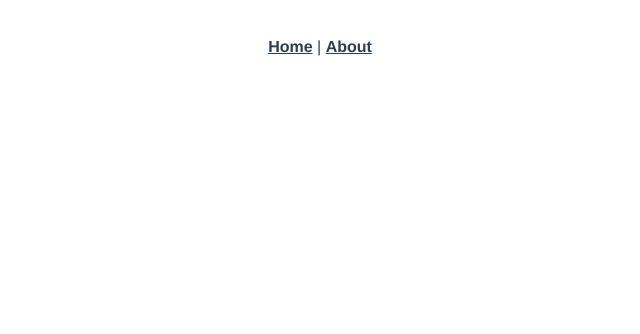
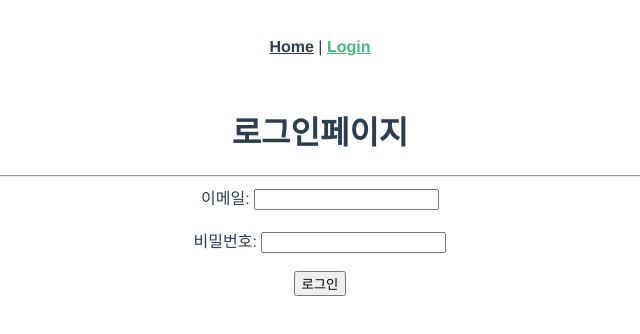
Before and after one commit to reverse-wisdom/Truffle, a Vue app in the folder frontend/truffle/: page /login in a window 1280 px wide. Shown: the top 334 px of the page, without its empty margins (320-960 px from the left). Built offline with nearby package versions, Linux system fonts and the light colour scheme.

Commit message:
Create S04P22D110-47 : vuex,axios추가, 간단한 로그인추가(백연결x)

```diff
--- a/frontend/truffle/package.json
+++ b/frontend/truffle/package.json
@@ -8,9 +8,11 @@
     "lint": "vue-cli-service lint"
   },
   "dependencies": {
+    "axios": "^0.21.1",
     "core-js": "^3.6.5",
     "vue": "^2.6.11",
-    "vue-router": "^3.2.0"
+    "vue-router": "^3.2.0",
+    "vuex": "^3.6.2"
   },
   "devDependencies": {
     "@vue/cli-plugin-babel": "~4.5.0",
--- a/frontend/truffle/src/App.vue
+++ b/frontend/truffle/src/App.vue
@@ -2,7 +2,7 @@
   <div id="app">
     <div id="nav">
       <router-link to="/">Home</router-link> |
-      <router-link to="/about">About</router-link>
+      <router-link to="/login">Login</router-link>
     </div>
     <router-view />
   </div>
--- /dev/null
+++ b/frontend/truffle/src/api/auth.js
@@ -0,0 +1,8 @@
+import { instance, posts } from './index';
+
+function loginUser(userData) {
+  return instance.post('/api/member/login', userData);
+}
+
+
+export { loginUser }
--- /dev/null
+++ b/frontend/truffle/src/api/common/interceptors.js
@@ -0,0 +1,31 @@
+import store from '@/store/index';
+
+export function setInterceptors(instance) {
+  // Add a request interceptor
+  instance.interceptors.request.use(
+    function(config) {
+      // Do something before request is sent
+      config.headers['x-auth-token'] = store.state.token; //요청시 토큰 셋팅
+      return config;
+    },
+    function(error) {
+      // Do something with request error
+      return Promise.reject(error);
+    }
+  );
+
+  // Add a response interceptor
+  instance.interceptors.response.use(
+    function(response) {
+      // Any status code that lie within the range of 2xx cause this function to trigger
+      // Do something with response data
+      return response;
+    },
+    function(error) {
+      // Any status codes that falls outside the range of 2xx cause this function to trigger
+      // Do something with response error
+      return Promise.reject(error);
+    }
+  );
+  return instance;
+}
--- /dev/null
+++ b/frontend/truffle/src/api/index.js
@@ -0,0 +1,19 @@
+import axios from 'axios';
+import { setInterceptors } from './common/interceptors';
+
+function createInstance() {
+  return axios.create({
+    // baseURL: process.env.VUE_APP_API_URL,
+  });
+}
+
+function createInstanceWithAuth(url) {
+  const instance = axios.create({
+    // baseURL: `${process.env.VUE_APP_API_URL}${url}`,
+  });
+  return setInterceptors(instance);
+}
+
+
+export const instance = createInstance();
+export const posts = createInstanceWithAuth();
--- a/frontend/truffle/src/main.js
+++ b/frontend/truffle/src/main.js
@@ -1,10 +1,12 @@
 import Vue from "vue";
 import App from "./App.vue";
 import router from "./router";
+import store from "./store";
 
 Vue.config.productionTip = false;
 
 new Vue({
   router,
+  store,
   render: h => h(App)
 }).$mount("#app");
--- a/frontend/truffle/src/router/index.js
+++ b/frontend/truffle/src/router/index.js
@@ -11,12 +11,9 @@ const routes = [
     component: Home,
   },
   {
-    path: '/about',
-    name: 'About',
-    // route level code-splitting
-    // this generates a separate chunk (about.[hash].js) for this route
-    // which is lazy-loaded when the route is visited.
-    component: () => import(/* webpackChunkName: "about" */ '../views/About.vue'),
+    path: '/login',
+    name: 'Login',
+    component: () => import('../views/Login.vue'),
   },
 ];
 
--- /dev/null
+++ b/frontend/truffle/src/store/index.js
@@ -0,0 +1,15 @@
+import Vue from "vue";
+import Vuex from "vuex";
+
+Vue.use(Vuex);
+
+export default new Vuex.Store({
+  state: {
+  },
+  getters: {
+
+  },
+  mutations: {
+  },
+  actions: {},
+});
--- a/frontend/truffle/src/views/About.vue
+++ /dev/null
@@ -1,5 +0,0 @@
-<template>
-  <div class="about">
-    <h1>This is an about page</h1>
-  </div>
-</template>
--- /dev/null
+++ b/frontend/truffle/src/views/Login.vue
@@ -0,0 +1,48 @@
+<template>
+  <div class="">
+    <h1>로그인페이지</h1>
+    <hr>
+    <div>
+      <label for="">이메일: </label>
+      <input type="text" v-model="Id">
+    </div>
+    <br>
+    <div>
+      <label for="">비밀번호: </label>
+      <input type="password" v-model="password">
+    </div>
+    <br>
+    <div>
+      <button @click="Login">로그인</button>
+    </div>
+  </div>
+</template>
+
+
+<script>
+import { loginUser } from '@/api/auth';
+
+export default {
+  data() {
+    return {
+      Id: "",
+      password: ""
+    }
+  },
+  methods: {
+    async Login() {
+      const userData = {
+        Id : this.Id,
+        password : this.password
+      }
+      const data = await loginUser(userData)
+      console.log(data)
+
+    }
+  }
+
+}
+</script>
+<style scoped>
+
+</style>
```
Also changed, not shown: 1 other file (tests, documents, lock files or other folders).
